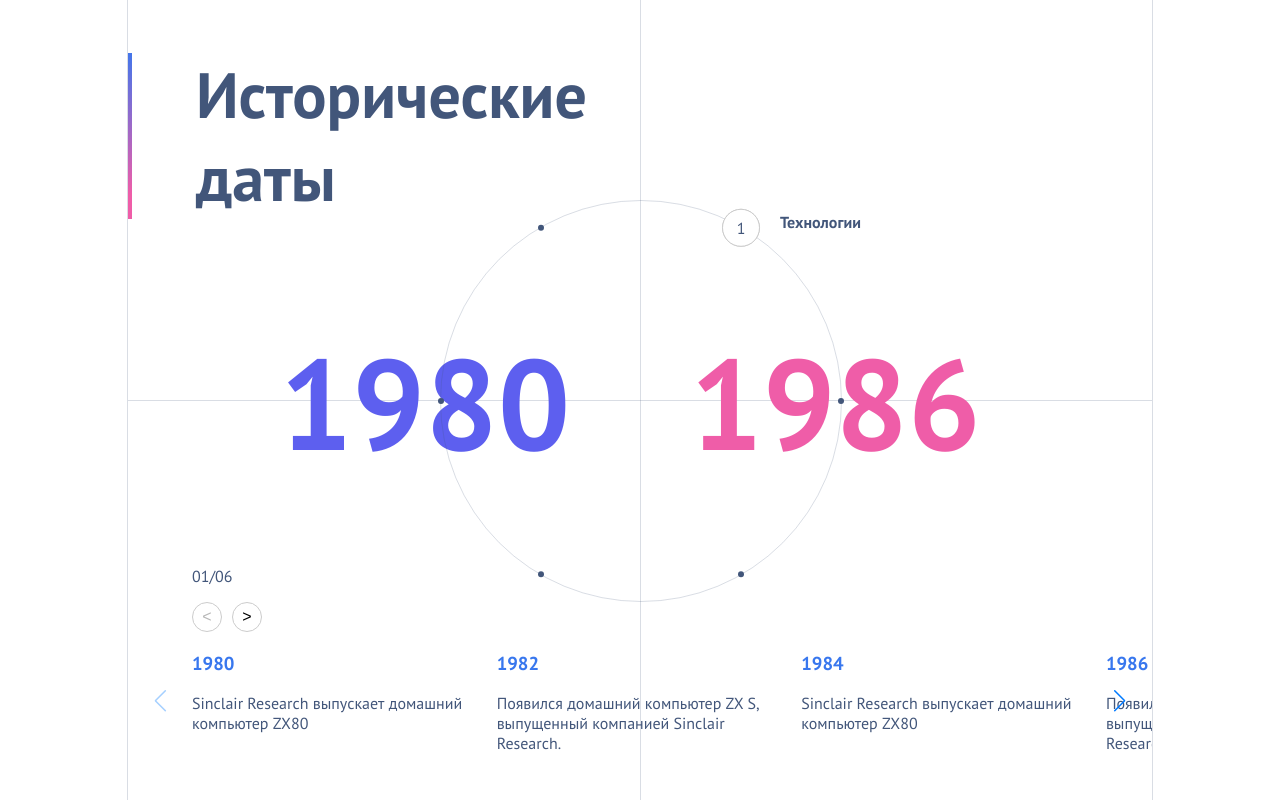
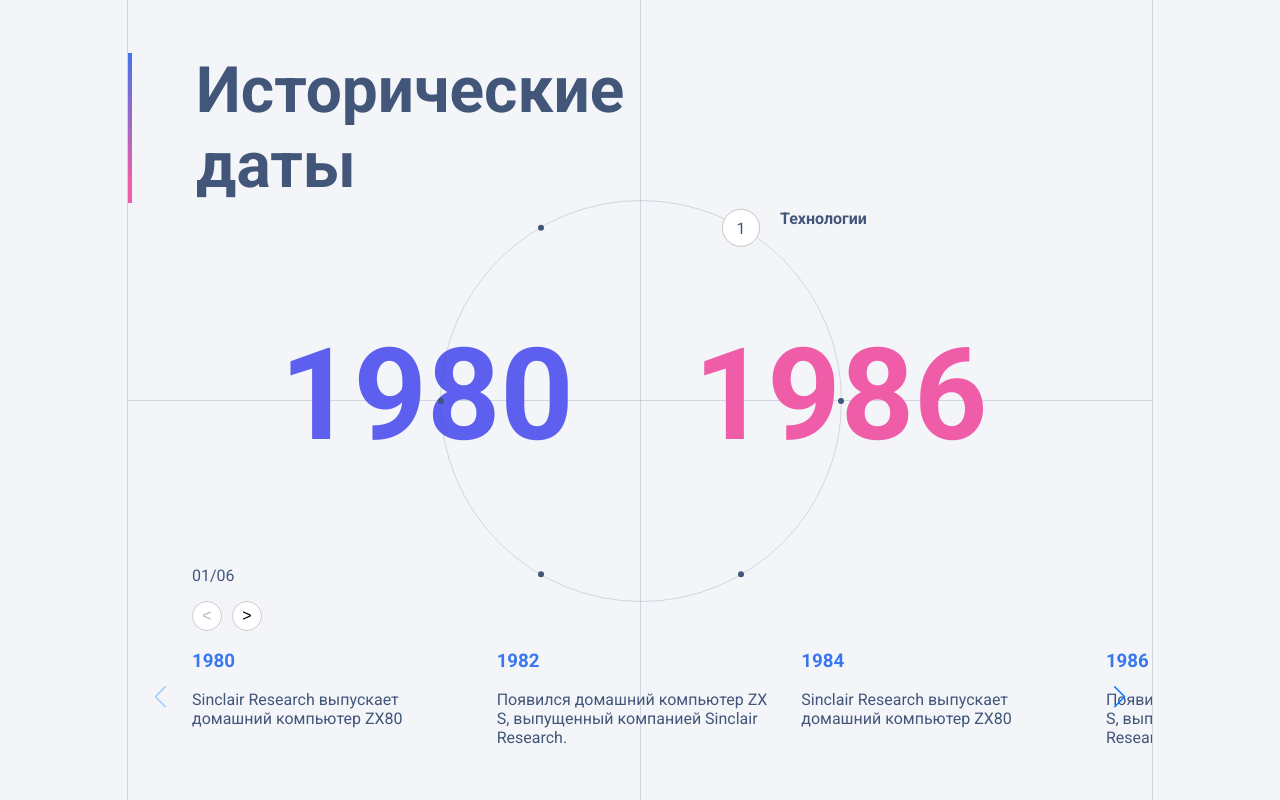
Before and after one commit to NoWizarrd/History_dates, a React (Create React App) app: page / in a window 1280 px wide. Built offline with nearby package versions, Linux system fonts and the light colour scheme.

Commit message:
fix dotTitle position

```diff
--- a/src/components/HistoricalDates/HistoricalDates.module.scss
+++ b/src/components/HistoricalDates/HistoricalDates.module.scss
@@ -2,7 +2,7 @@
     display: flex;
     position: relative;
     color: #42567A;
-    font-family: "PT Sans", serif;
+    font-family: "Roboto", serif;
     flex-direction: column;
     min-height: 100vh;
     max-width: 80vw;
@@ -107,7 +107,7 @@
   }
 
   .dotWrapper{
-    position: absolute;
+    position: relative;
   }
 
   .dotTitle {
@@ -115,10 +115,8 @@
     white-space: nowrap;
     font-size: 1rem;
     color: #42567A;
-    left: 85%;
-    top: 3%;
-    // left: 72px;
-    // opacity: 0;
+    pointer-events: none;
+    transform: none;
   }
 
   // .visibleDotTitle{
--- a/src/components/HistoricalDates/HistoricalDates.tsx
+++ b/src/components/HistoricalDates/HistoricalDates.tsx
@@ -6,7 +6,6 @@ import styles from './HistoricalDates.module.scss';
 import { timePeriods } from '../../data/timePeriods';
 import 'swiper/scss/navigation';
 import SwiperComponent from '../Swiper/Swiper';
-import React from 'react';
 
 gsap.registerPlugin(useGSAP);
 
@@ -19,6 +18,7 @@ export default function HistoricalDates() {
   const hiddenDotRefs = useRef<(HTMLDivElement | null)[]>([]);
   const dotTitleRef = useRef<HTMLDivElement>(null);
   hiddenDotRefs.current = Array.from({ length: timePeriods.length }, () => null);
+  const radius = 200;
 
   useGSAP(() => {
 
@@ -76,7 +76,29 @@ export default function HistoricalDates() {
       delay: 1,
       ease: 'power1',
     });
+    // if (dotTitleRef.current) {
+    //   const activeAngle = (angle * activeIndex - angle) % 360;
+    //   const x = radius * Math.cos((activeAngle * Math.PI) / 180);
+    //   const y = radius * Math.sin((activeAngle * Math.PI) / 180);
 
+    //   gsap.to(dotTitleRef.current, {
+    //     x: x + 360 / timePeriods.length,
+    //     y: y ,
+    //     duration: 0.5,
+    //     ease: 'power2.out',
+    //   });
+    // }
+
+  if (activeIndex === 0 && dotTitleRef.current) {
+    const firstAngle = (angle * (0 - 1)) % 360;
+    const x = radius * Math.cos((firstAngle * Math.PI) / 180);
+    const y = radius * Math.sin((firstAngle * Math.PI) / 180);
+
+    gsap.set(dotTitleRef.current, {
+      x: x + 360 / timePeriods.length + 180,
+      y: y - 220,
+    });
+  }
 
   }, [activeIndex]);
 
@@ -104,7 +126,6 @@ export default function HistoricalDates() {
       <div ref={circleRef} className={styles.circle}>
         {timePeriods.map((period, index) => {
           const angle = (360 / timePeriods.length) * (index - 1);
-          const radius = 200;
           const x = radius * Math.cos((angle * Math.PI) / 180);
           const y = radius * Math.sin((angle * Math.PI) / 180);
 
--- a/src/index.css
+++ b/src/index.css
@@ -2,4 +2,5 @@ body {
   margin: 0;
   padding: 0;
   box-sizing: border-box;
+  background: #f4f5f9;
 }
```
Lines whose indentation alone changed are shown as unchanged.
